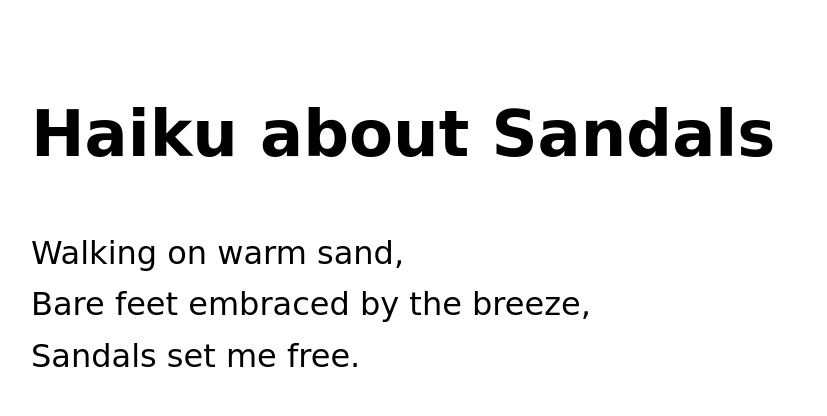
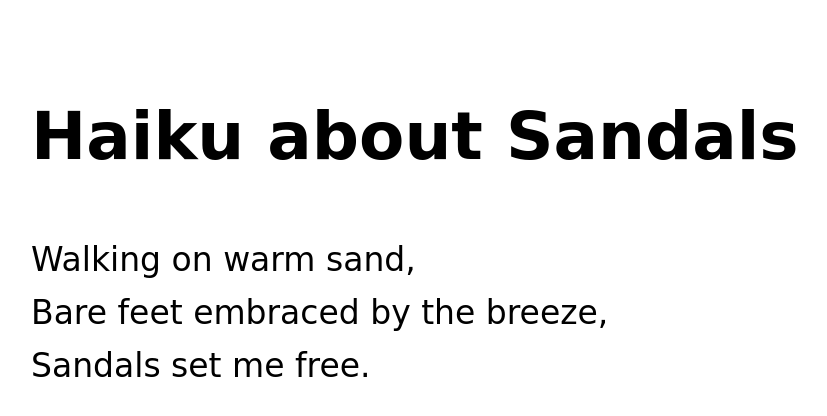
Before and after one commit to RobertRish/dom-exercises, a plain HTML site: page sandals.html in a window 1280 px wide. Shown: the whole page, without its empty margins (9-836 px from the left). Drawn offline with Linux system fonts and the light colour scheme.

Commit message:
increase font size

```diff
--- a/sandals.html
+++ b/sandals.html
@@ -6,7 +6,7 @@
         body {
             background-image: #e6dbbf;
             font-family: 'Segoe Script', cursive;
-            font-size: 32px;
+            font-size: 33px;
             line-height: 1.6;
             margin: 0;
             padding: 40px;
```
